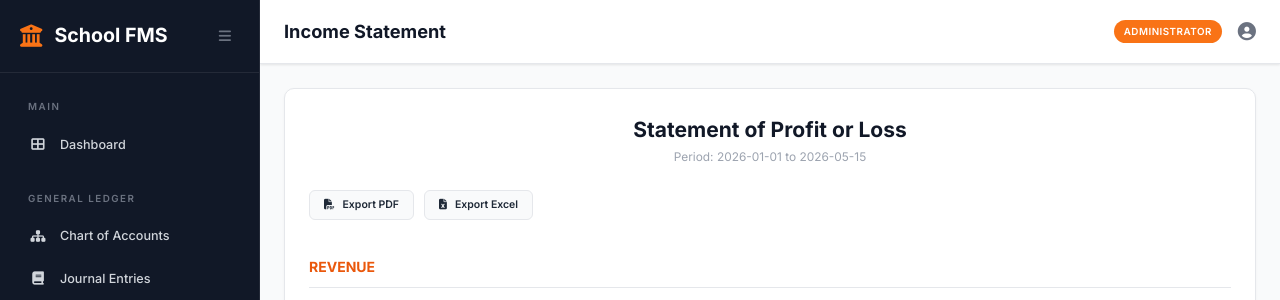
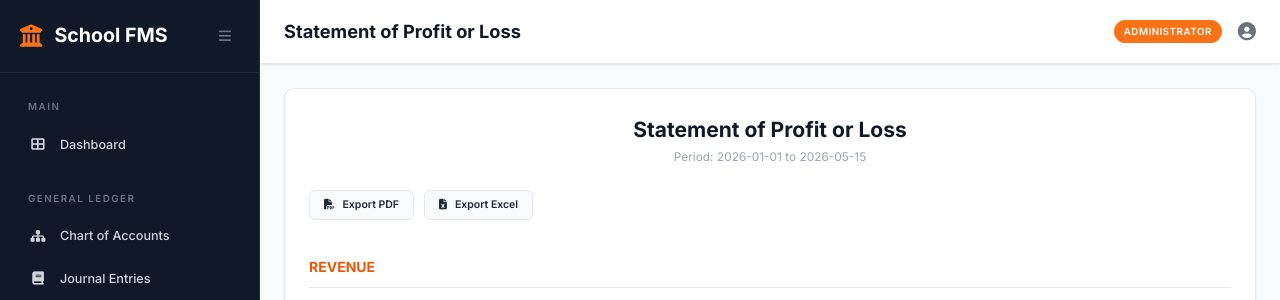
Before and after one commit to Sankwan/school_fms_system, a Django app: page /dashboard/reports/income-statement/ in a window 1280 px wide. Shown: the top 300 px of the page. Run offline with Django 4.2, Linux system fonts and the light colour scheme; a user stored in the database is signed in; tables that the repository leaves empty hold one stand-in row (values such as "Sample post").

Commit message:
Add root URL redirect and update financial statement labels.
Redirect / to dashboard when logged in, otherwise to login.
Rename Balance Sheet and Income Statement labels in nav and templates.

```diff
--- a/apps/users/urls_web.py
+++ b/apps/users/urls_web.py
@@ -4,6 +4,7 @@ from django.urls import path
 from . import views_web
 
 urlpatterns = [
+    path('', views_web.home_view, name='home'),
     path('auth/login/', views_web.login_view, name='login'),
     path('auth/logout/', views_web.logout_view, name='logout'),
     path('auth/profile/', views_web.profile_view, name='profile'),
--- a/templates/base.html
+++ b/templates/base.html
@@ -111,11 +111,11 @@
                 <span class="nav-section-title">Reports</span>
                 <a href="{% url 'balance-sheet' %}" class="nav-link">
                     <i class="fas fa-chart-bar"></i>
-                    <span>Balance Sheet</span>
+                    <span>Statement of Financial Position</span>
                 </a>
                 <a href="{% url 'income-statement' %}" class="nav-link">
                     <i class="fas fa-chart-line"></i>
-                    <span>Income Statement</span>
+                    <span>Statement of Profit or Loss</span>
                 </a>
                 {% if perms_audit %}
                 <a href="{% url 'audit-log' %}" class="nav-link">
--- a/templates/reports/income_statement.html
+++ b/templates/reports/income_statement.html
@@ -1,6 +1,6 @@
 {% extends 'base.html' %}
-{% block title %}Income Statement{% endblock %}
-{% block page_title %}Income Statement{% endblock %}
+{% block title %}Statement of Profit or Loss{% endblock %}
+{% block page_title %}Statement of Profit or Loss{% endblock %}
 
 {% block content %}
 <div class="fade-in">
```
Also changed, not shown: apps/users/views_web.py (+7 -0 lines).
